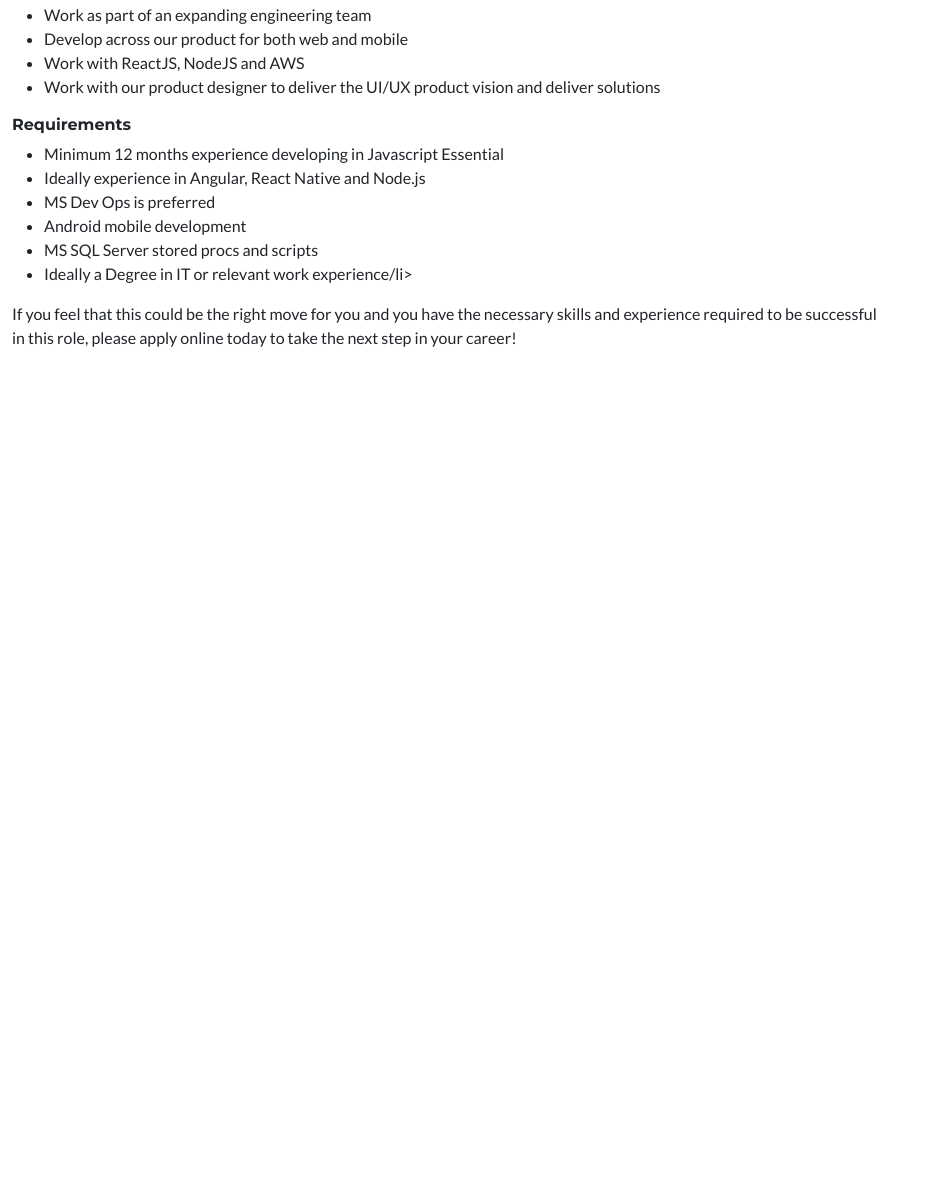
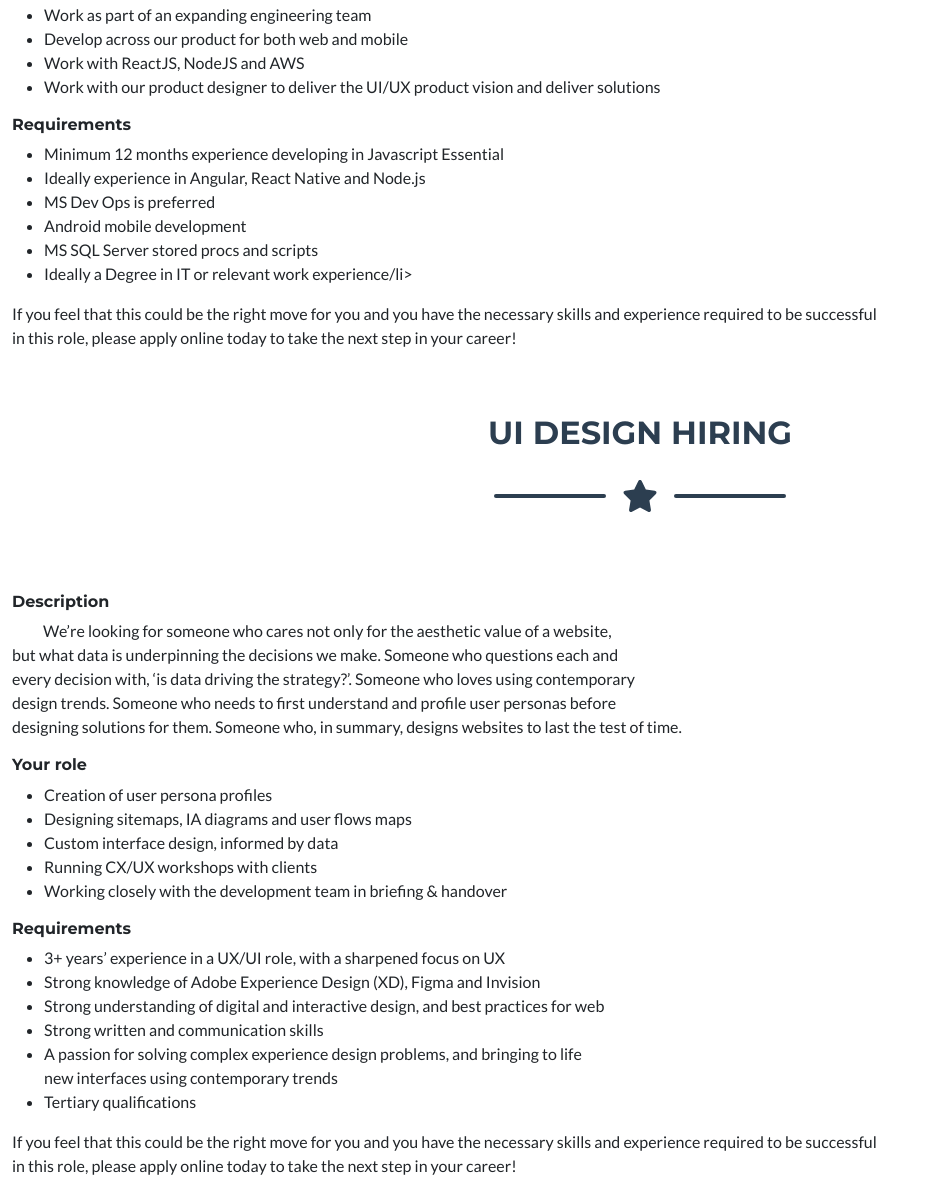
Before and after one commit to tonimanalo/COSC1078-A2, a plain HTML site: page skills-jobs.html in a window 1280 px wide. Shown: the part 1606-2784 px from the top of the page, without its empty margins (0-927 px from the left). Before the commit the page ends 1956 px from the top, so only its background shows below. Drawn offline with nearby package versions, Linux system fonts and the light colour scheme.

Commit message:
added ui-design ads

```diff
--- a/skills-jobs.html
+++ b/skills-jobs.html
@@ -140,5 +140,45 @@
                 <li>Ideally a Degree in IT or relevant work experience/li>
             </ul>
             <p class="content">If you feel that this could be the right move for you and you have the necessary skills and experience required to be successful<br> in this role, please apply online today to take the next step in your career!</p>
+
+
+            <br>
+            <br>
+            <!-- Portfolio Section Heading-->
+            <h2 class="page-section-heading text-center text-uppercase text-secondary mb-0">UI Design Hiring</h2>
+            <!-- Icon Divider-->
+            <div class="divider-custom">
+                <div class="divider-custom-line"></div>
+                <div class="divider-custom-icon"><i class="fas fa-star"></i></div>
+                <div class="divider-custom-line"></div>
+            </div>
+
+            <br>
+
+            <br>
+            <h6>Description</h6>
+            <p class="content">&nbsp;&nbsp;&nbsp;&nbsp;&nbsp;&nbsp;&nbsp;&nbsp;&nbsp;&nbsp;We’re looking for someone who cares not only for the aesthetic value of a website, <br>
+                but what data is underpinning the decisions we make. Someone who questions each and<br> every decision with, ‘is data driving the strategy?’.
+                Someone who loves using contemporary<br> design trends. Someone who needs to first understand and profile user personas before<br> designing
+                solutions for them. Someone who, in summary, designs websites to last the test of time. </p>
+
+            <h6>Your role</h6>
+            <ul class="content">
+                <li>Creation of user persona profiles </li>
+                <li>Designing sitemaps, IA diagrams and user flows maps </li>
+                <li>Custom interface design, informed by data </li>
+                <li>Running CX/UX workshops with clients </li>
+                <li>Working closely with the development team in briefing & handover </li>
+            </ul>
+            <h6>Requirements</h6>
+            <ul class="content">
+                <li>3+ years’ experience in a UX/UI role, with a sharpened focus on UX </li>
+                <li>Strong knowledge of Adobe Experience Design (XD), Figma and Invision </li>
+                <li>Strong understanding of digital and interactive design, and best practices for web </li>
+                <li>Strong written and communication skills </li>
+                <li>A passion for solving complex experience design problems, and bringing to life<br> new interfaces using contemporary trends </li>
+                <li>Tertiary qualifications </li>
+            </ul>
+            <p class="content">If you feel that this could be the right move for you and you have the necessary skills and experience required to be successful<br> in this role, please apply online today to take the next step in your career!</p>
     </section>
 </html>
```
